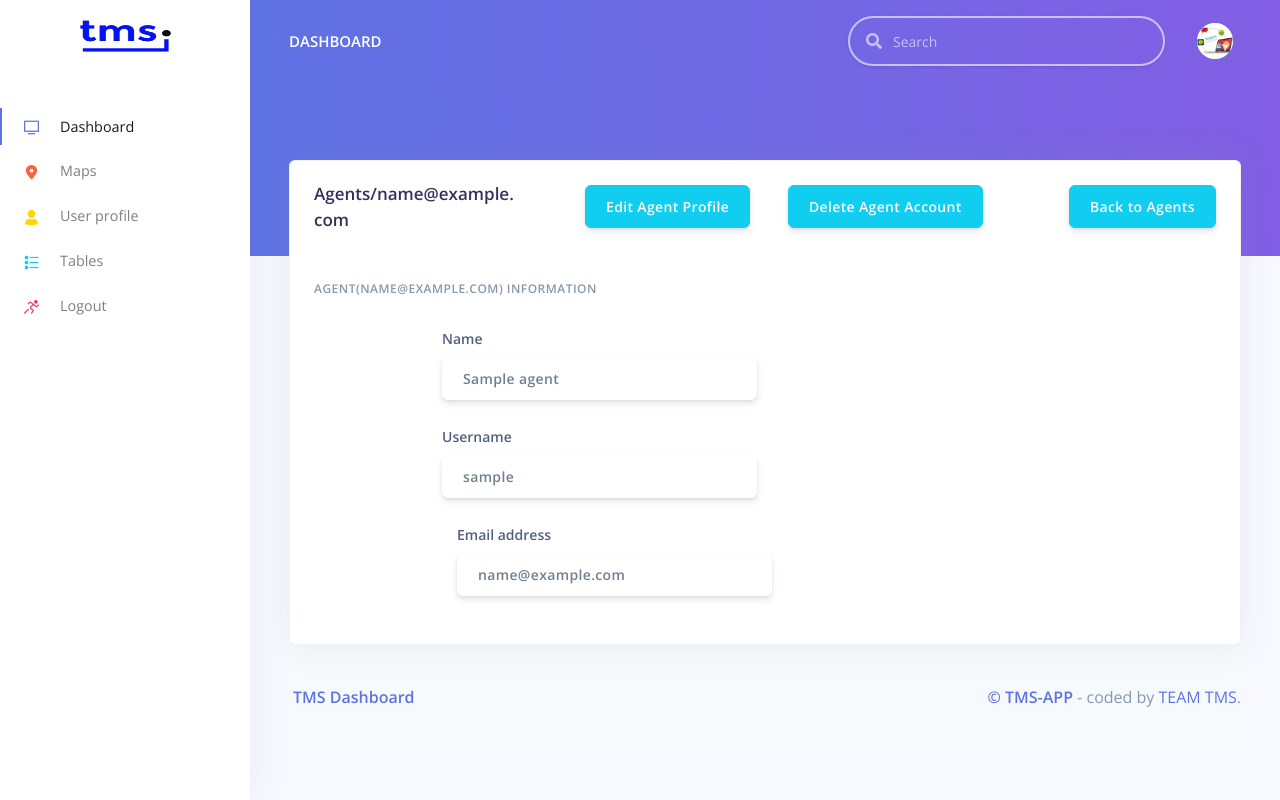
After one commit to sdzahid353/ticketManagementSystem, a Django app: template TMS/templates/agent_detail.html in a window 1280 px wide. The commit adds this page. Run offline with Django 3.2, Linux system fonts and the light colour scheme; the template is opened without the code that fills it: most values are stand-ins (such as "Sample title", 1, 10 or a date in 2020); some libraries are stand-ins or nearby versions.

Commit message:
agent detail

```diff
--- /dev/null
+++ b/TMS/templates/agent_detail.html
@@ -0,0 +1,77 @@
+
+{% extends 'layouts/base.html' %}
+
+{% block title %} Icons {% endblock title %}
+
+<!-- Specific CSS goes HERE -->
+{% block stylesheets %}{% endblock stylesheets %}
+
+{% block content %}
+
+    <!-- Header -->
+    <div class="header bg-gradient-primary pb-8 pt-5 pt-md-8">
+      <div class="container-fluid">
+        <div class="header-body">
+        </div>
+      </div>
+    </div>
+
+    <div class="container-fluid mt--7">
+
+      <div class="row">
+        <div class="col">
+          <div class="card shadow">
+            <div class="card-header bg-white border-0">
+              <div class="row align-items-center">
+                <div class="col-3">
+                  <h3 class="mb-0">Agents/{{agent.email}}</h3>
+                </div>
+                <div class="col-3 text-right">
+                  <a href="{% url 'agent_update' %}" class="btn btn-info">Edit Agent Profile</a>
+                </div>
+                <div class="col-3 text-right">
+                  <a href="{% url 'add_agents' %}" class="btn btn-info">Delete Agent Account</a>
+                </div>
+                <div class="col-3 text-right">
+                  <a href="{% url 'agents' %}" class="btn btn-info">Back to Agents</a>
+                </div>
+              </div>
+            </div>
+            <div class="card-body">
+              <h6 class="heading-small text-muted mb-4">Agent({{agent.email}}) information</h6>
+              <div class="pl-lg-8">
+                <div class="row">
+                  <div class="col-lg-9">
+                    <div class="form-group">
+                      <label class="form-control-label">Name</label><br/>
+                      <button type="button" class="btn btn-white" style="width: 315px; text-align: left;color: slategray;">{{agent.name}}</button>
+                    </div>
+                  </div>
+                  <div class="col-lg-9">
+                    <div class="form-group">
+                      <label class="form-control-label">Username</label><br/>
+                      <button type="button" class="btn btn-white" style="width: 315px; text-align: left;color: slategray;">{{agent.username}}</button>
+                    </div>
+                  </div>
+                </div>
+                  <div class="col-lg-9">
+                    <div class="form-group">
+                      <label class="form-control-label">Email address</label><br/>
+                      <button type="button" class="btn btn-white" style="width: 315px; text-align: left; color: slategray;">{{agent.email}}</button>
+                    </div>
+                  </div>
+              </div>
+            </div>
+          </div>
+        </div>
+      </div>
+
+
+      {% include "includes/footer.html" %}
+
+    </div>
+
+{% endblock content %}
+
+<!-- Specific JS goes HERE -->
+{% block javascripts %}{% endblock javascripts %}
--- a/TMS/templates/profile.html
+++ b/TMS/templates/profile.html
@@ -94,7 +94,6 @@
               </div>
             </div>
             <div class="card-body">
-              <form>
                 <h6 class="heading-small text-muted mb-4">User information</h6>
                 <div class="pl-lg-4">
                   <div class="row">
@@ -135,7 +134,6 @@
                     <textarea rows="4" class="form-control form-control-alternative" placeholder="A few words about you ...">A beautiful Dashboard for Bootstrap 4. It is Free and Open Source.</textarea>
                   </div>
                 </div>
-              </form>
             </div>
           </div>
         </div>
--- a/user/urls.py
+++ b/user/urls.py
@@ -30,5 +30,7 @@ urlpatterns = [
     path('reset/done/', auth_views.PasswordResetCompleteView.as_view(template_name='password/password_reset_complete.html'), name='password_reset_complete'),
     path('agents/', views.AgentsView.as_view(), name='agents'),
     path('add_agents/', views.AgentCreateView.as_view(), name='add_agents'),
+    path('agent_detail/<int:pk>', views.AgentDetailView.as_view(), name='agent_detail'),
+    path('agent_update/', views.AgentUpdateView.as_view(), name='agent_update'),
     path('search/', views.SearchPostView.as_view(), name='search'),
 ]
```
Also changed, not shown: TMS/templates/agent_update.html (added, +121 -0 lines), TMS/templates/agents.html (+11 -10 lines), user/serializers.py (+8 -1 lines), user/views.py (+62 -4 lines).
